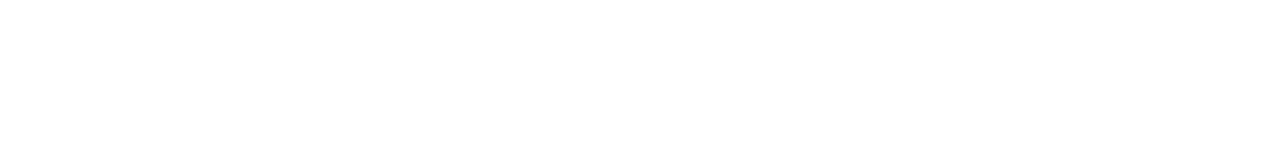
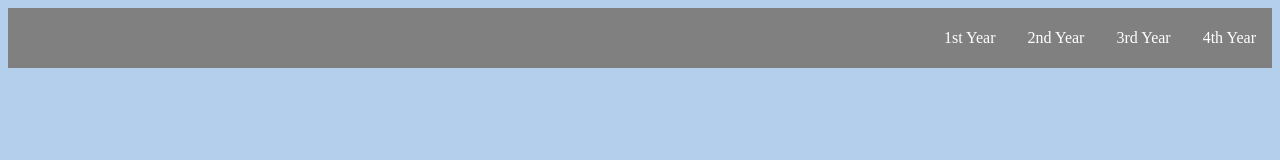
Before and after one commit to PichadaChaloemklin/6709616756_MyCSTUStory, a plain HTML site: page myjourney.html in a window 1280 px wide. Drawn offline with Linux system fonts and the light colour scheme.

Commit message:
navbar in myjourney

```diff
--- a/myjourney.css
+++ b/myjourney.css
@@ -0,0 +1,47 @@
+* {
+    box-sizing: border-box;
+}
+
+body {
+    background-color: #B4CFEC;
+}
+
+.nav-con {
+    display: flex;
+    justify-content: right;
+    align-items: center;
+    height: 60px;
+}
+
+.nav-con a:hover {
+    background-color: gray;
+    color: black;
+}
+
+.menu {
+    display: flex;
+}
+
+.menu li {
+    list-style: none;
+    margin-left: 1rem;
+    margin-right: 1rem;
+}
+
+a {
+    color: white;
+    text-decoration: none;
+}
+
+nav {
+    background: grey;
+}
+
+
+
+
+
+
+span{
+    color: rgba(51, 89, 211, 0.747);
+}
--- a/myjourney.html
+++ b/myjourney.html
@@ -7,6 +7,22 @@
     <link rel="stylesheet" href="myjourney.css">
 </head>
 <body>
+    <!--navbar-->
+    <nav>
+        <div class="container">
+            <div class="nav-con">
+                <div class="navbar">
+                    <ul class="menu">
+                        <li><a href="#1st Year">1st Year</a></li>
+                        <li><a href="#2nd Year">2nd Year</a></li>
+                        <li><a href="#3rd Year">3rd Year</a></li>
+                        <li><a href="#4th Year">4th Year</a></li>
+                    </ul>
+                </div>
+            </div>
+        </div>
+    </nav>
+    <!--end of navbar-->
 
 </body>
 </html>
```
